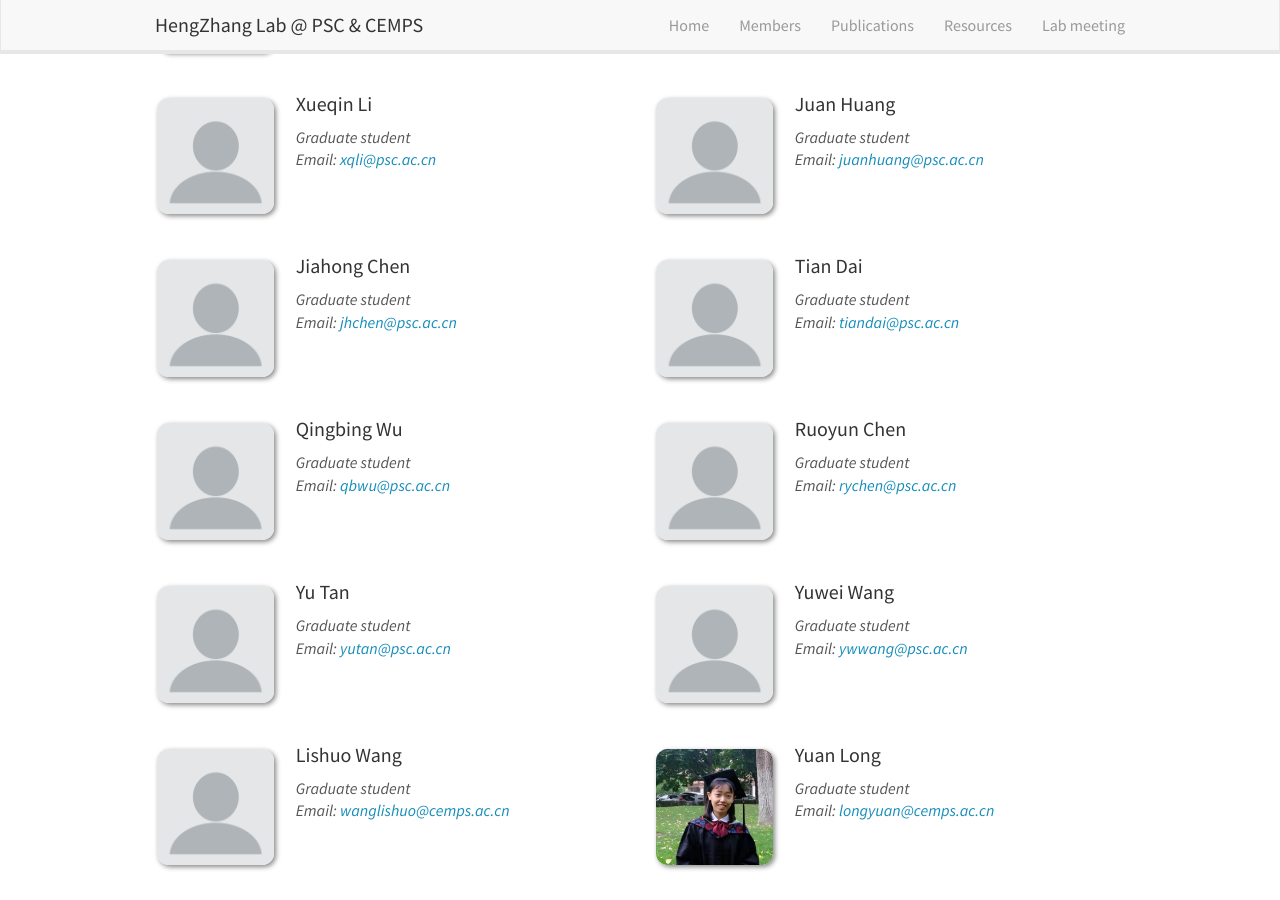
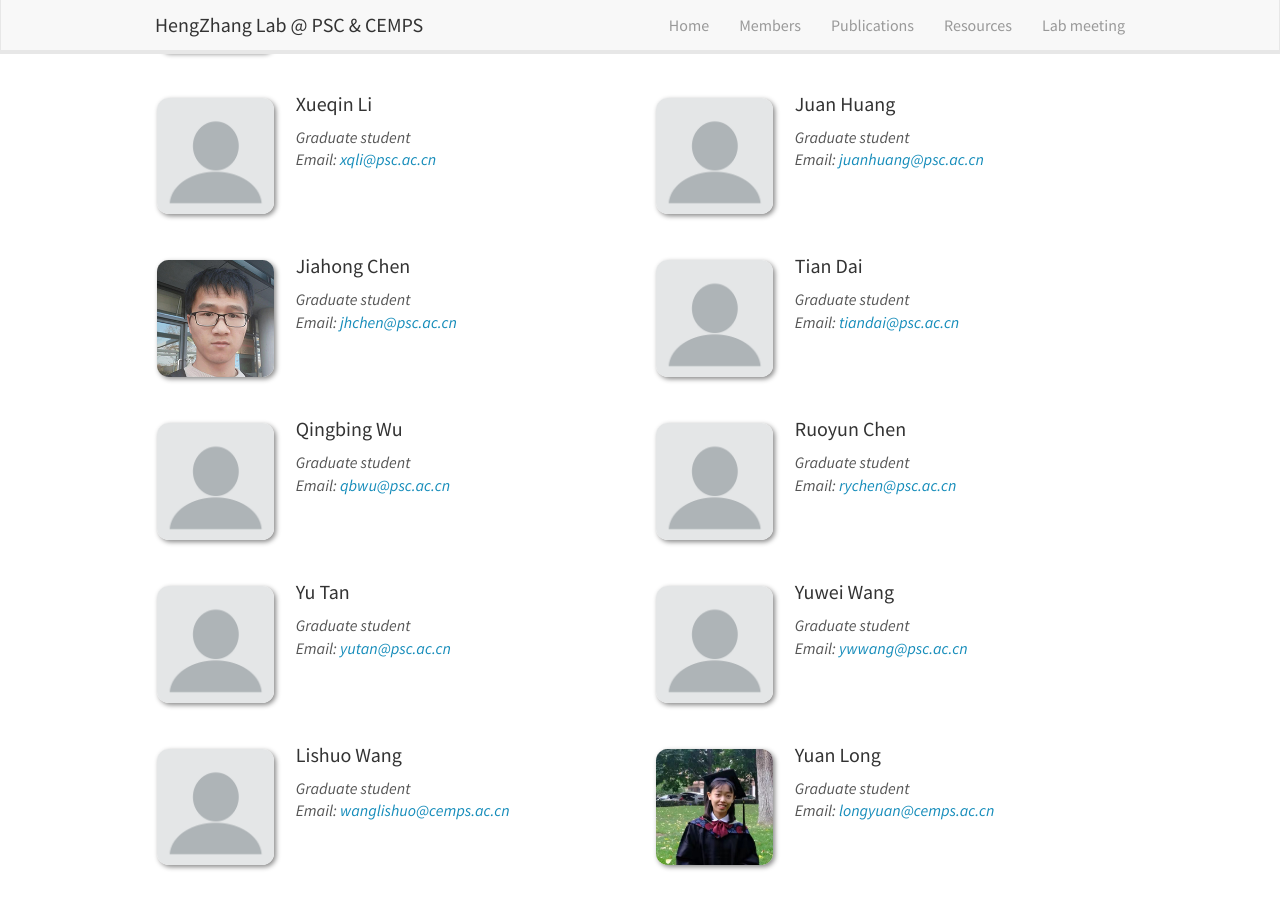
Before and after one commit to hengzhanglab/hengzhanglab.github.io, a Jekyll site: the page built from _pages/members.md, in a window 1280 px wide and 900 px high, scrolled down 1807 px. Built offline with Jekyll 4.4.1, drawn with Linux system fonts in a browser that asks for light colours; nearby versions of some CDN libraries.

Commit message:
Add Chenjh's photo

```diff
--- a/_data/members.yml
+++ b/_data/members.yml
@@ -97,7 +97,7 @@
     Email: <juanhuang@psc.ac.cn>
 
 - name: Jiahong Chen
-  photo: default.png
+  photo: jhchen.jpg
   info: |
     Graduate student<br>
     Email: <jhchen@psc.ac.cn>
```
Also changed, not shown: images/teampic/jhchen.jpg (added).
